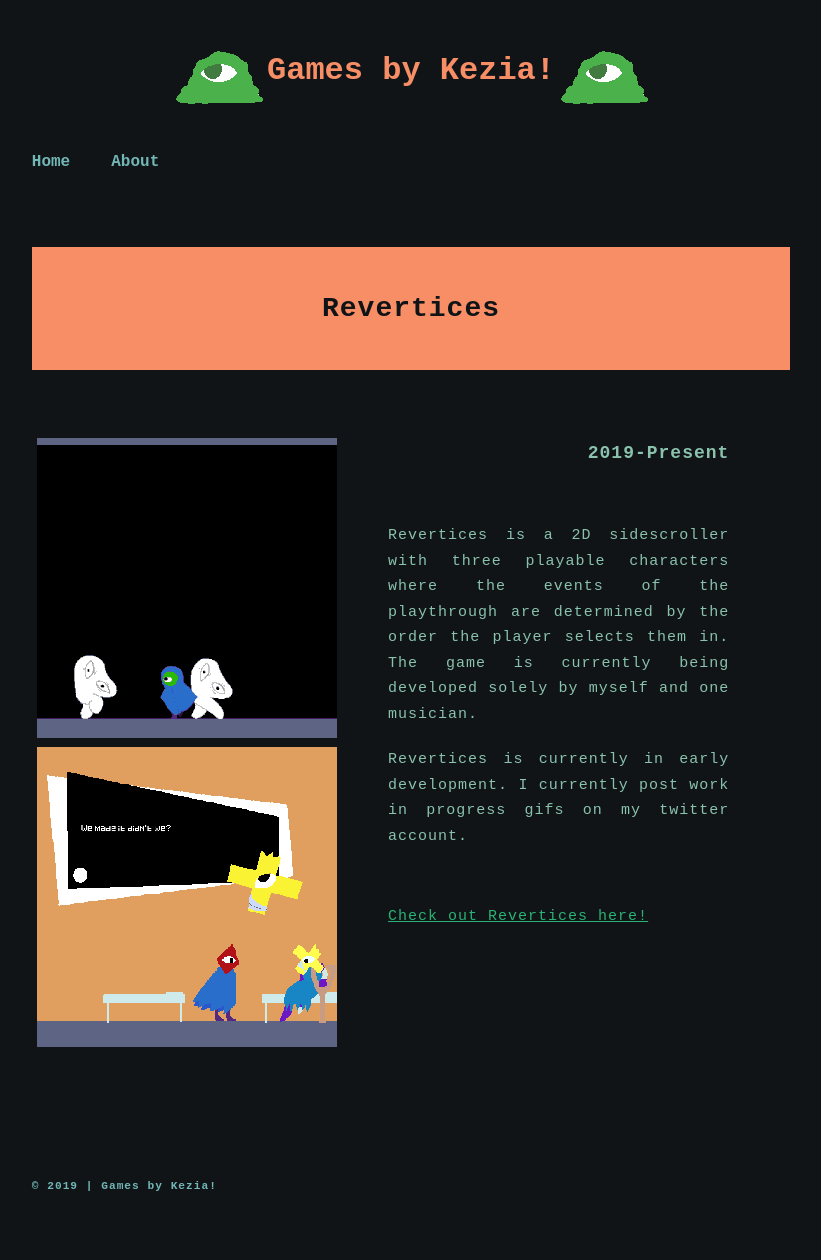
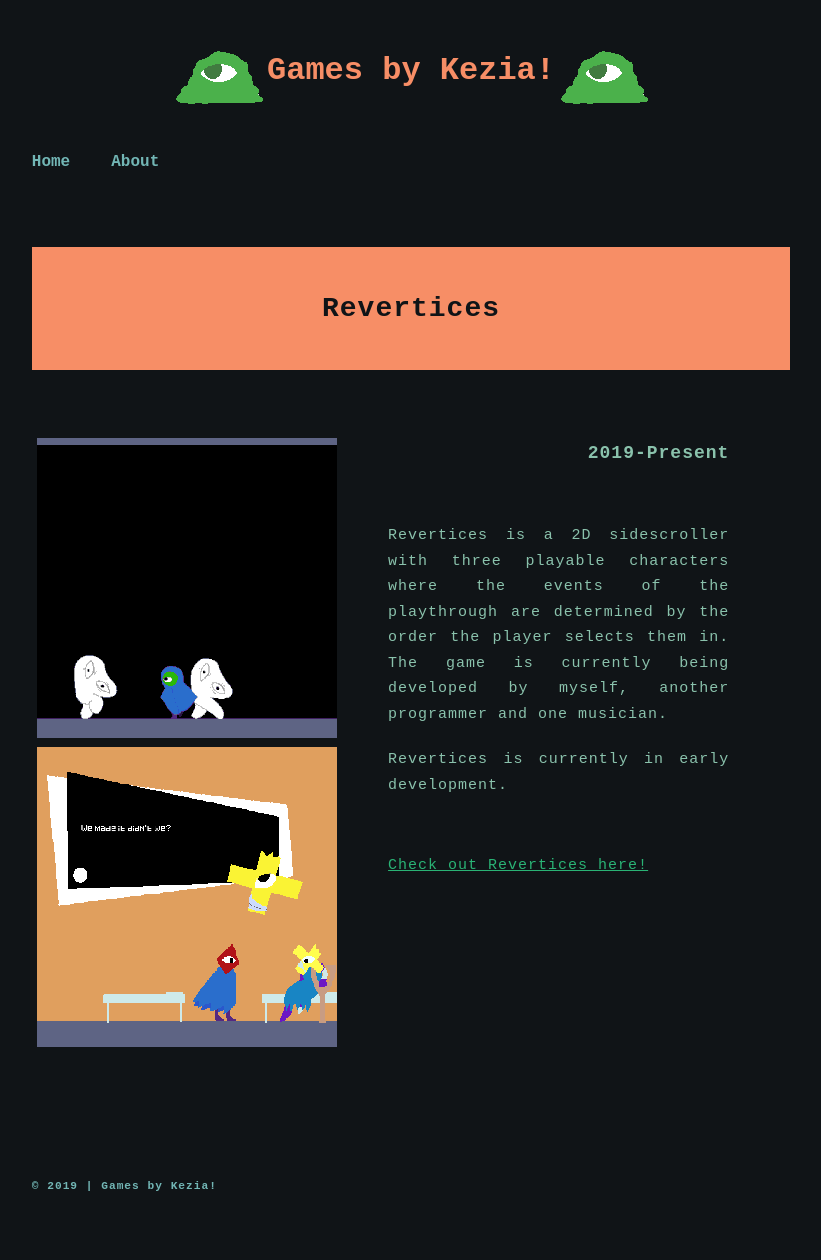
Before and after one commit to Keziaa/keziaa.github.io, a Jekyll site: the page built from revertices.markdown, in a window 1280 px wide. Shown: the whole page, without its empty margins (229-1050 px from the left). Built offline with Jekyll 4.4.1, drawn with Linux system fonts in a browser that asks for light colours.

Commit message:
Updated Cuphead and Revertices pages

```diff
--- a/cuphead.markdown
+++ b/cuphead.markdown
@@ -2,12 +2,12 @@
 layout: game
 title: Cuphead
 permalink: /cuphead/
-date: 2015-Present
+date: 2015-2020
 image1: /images/img_cuphead1.png
 image2: /images/img_cuphead2.png
 image3: /images/img_cuphead3.png
 gamelink: http://www.cupheadgame.com/
 ---
-For the past 4.5 years I have been working at StudioMDHR developing Cuphead and its DLC.
+For 5 years I worked at StudioMDHR developing Cuphead and its DLC.
 
 I programmed full boss and platforming levels. I seamlessly implemented art assets and animations in the Unity engine with meticulous detail. I created Unity editor tools for smooth workflow. I was the primary audio programmer and I worked closely with the sound team to implement audio to their specifications.
--- a/revertices.markdown
+++ b/revertices.markdown
@@ -6,9 +6,9 @@ date: 2019-Present
 image1: /images/cirne1.gif
 image2: /images/img_revertices_1.png
 image3: /images/img_magnets3.png
-gamelink: https://twitter.com/mystic_muffins
+gamelink: https://twitter.com/Revertices
 ---
 
-Revertices is a 2D sidescroller with three playable characters where the events of the playthrough are determined by the order the player selects them in. The game is currently being developed solely by myself and one musician.
+Revertices is a 2D sidescroller with three playable characters where the events of the playthrough are determined by the order the player selects them in. The game is currently being developed by myself, another programmer and one musician.
 
-Revertices is currently in early development. I currently post work in progress gifs on my twitter account.
+Revertices is currently in early development.
```
